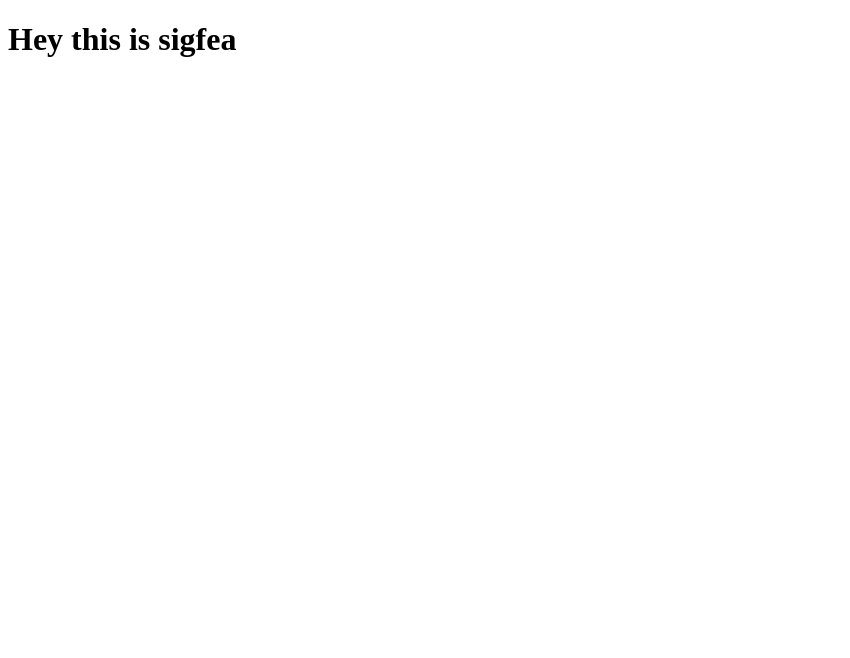
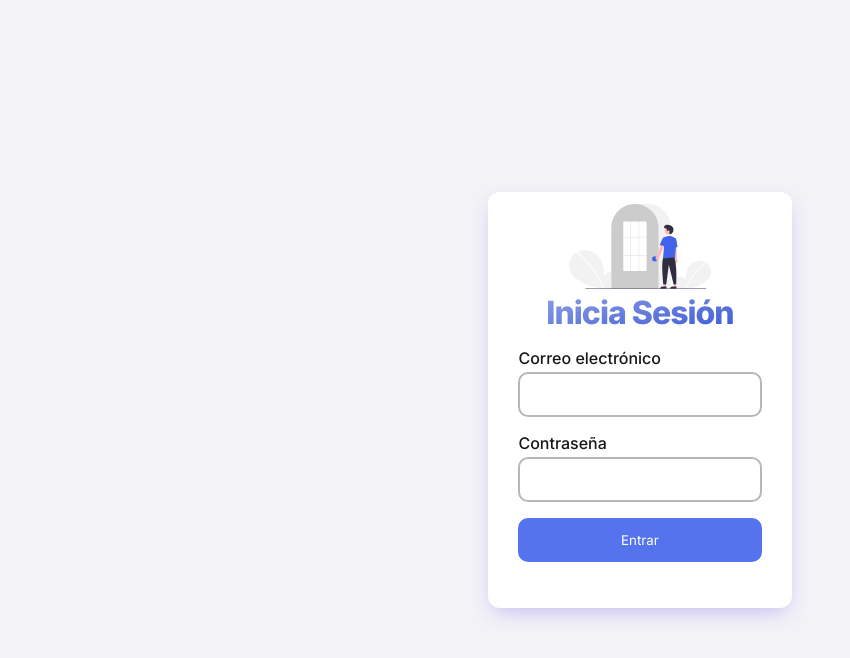
Before and after one commit to ValenciaArcega/sigma, a React (Vite) app: page / in a window 1280 px wide. Shown: the top 658 px of the page, without its empty margins (0-850 px from the left). Built offline with nearby package versions, Linux system fonts and the light colour scheme.

Commit message:
views: login view had been satrted

```diff
--- /dev/null
+++ b/App.css
@@ -0,0 +1,106 @@
+@import url('https://fonts.googleapis.com/css2?family=Inter:wght@400;500;600;700;800;900&display=swap');
+
+:root {
+  --primaryColor: #4263eb;
+  --primaryColor-tint: #5573ed;
+  --primaryColor-shade: #3b59d4;
+  --secondaryColor: ;
+  --tertiaryColor: ;
+  --ff: #fff;
+  --black18: #181818;
+  --bg: #f2f2f7;
+}
+
+* {
+  padding: 0 0;
+  margin: 0 0;
+  box-sizing: border-box;
+}
+
+body,
+section {
+  font-family: 'Inter', sans-serif;
+  overflow-x: hidden;
+  color: var(--black18);
+  background-color: var(--bg);
+}
+
+button,
+input {
+  font-family: 'Inter', sans-serif;
+}
+
+/* ///////////////////////////////////////////////////// */
+.container-login {
+  height: 100vh;
+  display: flex;
+  align-items: center;
+  justify-content: center;
+}
+
+.login {
+  height: 26rem;
+  width: 19rem;
+  border-radius: 12px;
+  display: flex;
+  align-items: center;
+  flex-direction: column;
+  background-color: #fff;
+  box-shadow: 0px 8px 20px -6px rgba(100, 75, 229, 0.35);
+}
+
+.login-img {
+  margin-top: 12px;
+  height: 5.3rem;
+}
+
+.login-title {
+  font-size: 2rem;
+  margin-top: 4px;
+  letter-spacing: -1px;
+  font-weight: 800;
+  background: linear-gradient(to right bottom, #8fa0e7, var(--primaryColor-shade));
+  -webkit-background-clip: text;
+  -webkit-text-fill-color: transparent;
+}
+
+.login-label {
+  width: 80%;
+  margin-top: 1rem;
+  font-weight: 500;
+}
+
+.login-inputMail,
+.login-inputPass {
+  min-height: 36px;
+  width: 80%;
+  margin-top: 4px;
+  padding: 10px;
+  border-radius: 10px;
+  font-size: 18px;
+  outline: none;
+  border: 2px solid #b7b7b7;
+}
+
+.login-inputMail:focus,
+.login-inputPass:focus {
+  border: 2px solid var(--primaryColor-shade);
+}
+
+.login-buttonLogin {
+  min-height: 44px;
+  width: 80%;
+  margin-top: 1rem;
+  border-radius: 10px;
+  border: none;
+  outline: none;
+  color: #fff;
+  background-color: #5573ed;
+}
+
+/* ///////////////////////////////////////////////////// */
+
+
+
+/* ///////////////////////////////////////////////////// */
+.hidden {}
--- a/App.jsx
+++ b/App.jsx
@@ -1,7 +1,9 @@
+import './App.css';
+import Login from "./src/components/views/Login";
 
 const App = () => {
   return (
-    <h1>Hey this is sigfea</h1>
+    <Login />
   );
 };
 
--- a/index.html
+++ b/index.html
@@ -3,7 +3,7 @@
 
 <head>
   <meta charset="UTF-8" />
-  <meta name="viewport" content="width=device-width, initial-scale=1.0" />
+  <meta name="viewport" content="width=device-width, initial-scale=1.0, maximum-scale=1" />
   <title>Sigfea</title>
 </head>
 
--- /dev/null
+++ b/src/components/views/Login.jsx
@@ -0,0 +1,20 @@
+const Login = () => {
+  return (
+    <section className="container-login">
+      <form className="login">
+        <img className="login-img" src="./login.svg" alt="" />
+        <h1 className="login-title">Inicia Sesión</h1>
+
+        <label className="login-label" htmlFor="inputMail">Correo electrónico</label>
+        <input autoComplete="new-password" className="login-inputMail" type="text" id="inputMail" />
+
+        <label className="login-label" htmlFor="inputPass">Contraseña</label>
+        <input className="login-inputPass" type="password" id="inputPass" />
+
+        <button className="login-buttonLogin">Entrar</button>
+      </form>
+    </section>
+  );
+};
+
+export default Login;
```
Also changed, not shown: public/login.svg (added).
